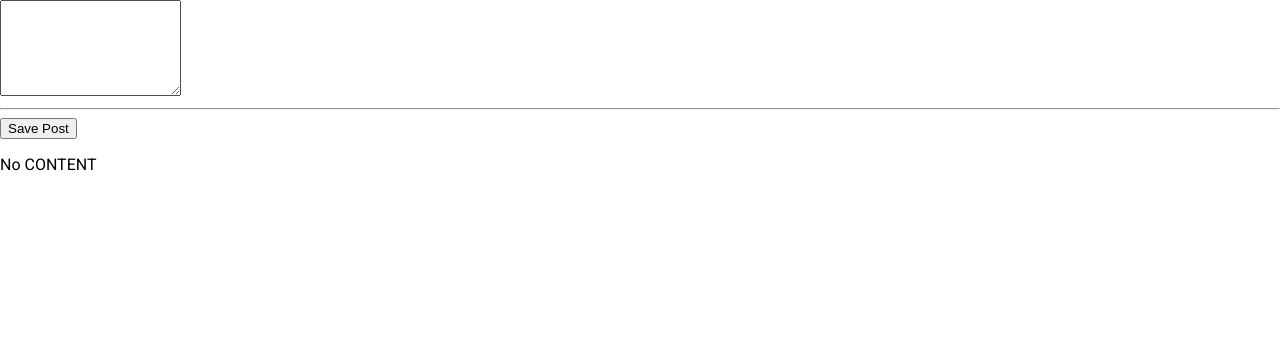
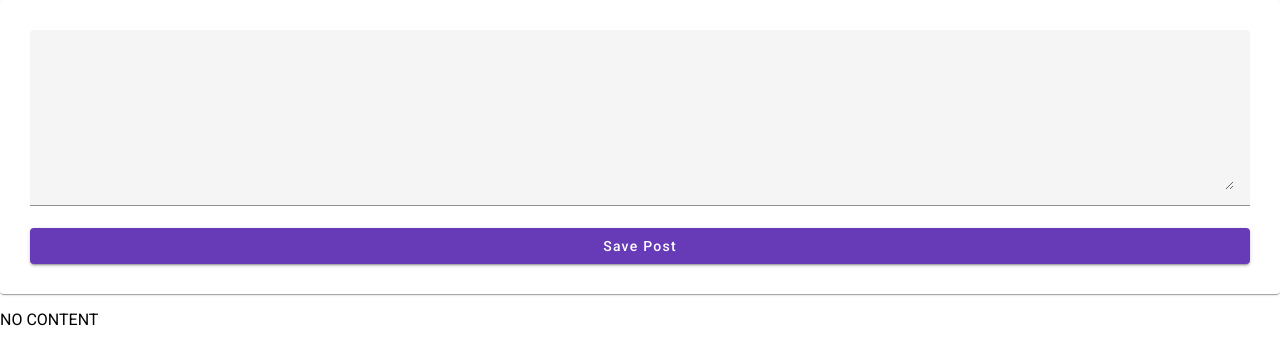
Before and after one commit to chibui/mean-tut, an Angular app in the folder mean-course/: page / in a window 1280 px wide. Shown: the top 364 px of the page. Built offline with nearby package versions, Linux system fonts and the light colour scheme.

Commit message:
material button

```diff
--- a/mean-course/src/app/app.module.ts
+++ b/mean-course/src/app/app.module.ts
@@ -1,5 +1,7 @@
 import { NgModule } from '@angular/core';
 import { FormsModule } from '@angular/forms'
+import { BrowserAnimationsModule } from '@angular/platform-browser/animations';
+
 import { BrowserModule } from '@angular/platform-browser';
 import { MatButtonModule} from '@angular/material/button';
 import { MatCardModule} from '@angular/material/card';
@@ -13,7 +15,6 @@ import { MatToolbarModule} from '@angular/material/toolbar';
 import { AppComponent } from './app.component';
 import { PostsComponent } from './posts/posts.component';
 import { PostCreateComponent } from './posts/post-create/post-create.component';
-import { BrowserAnimationsModule } from '@angular/platform-browser/animations';
 
 @NgModule({
   declarations: [
--- a/mean-course/src/app/posts/post-create/post-create.component.css
+++ b/mean-course/src/app/posts/post-create/post-create.component.css
@@ -0,0 +1,4 @@
+mat-form-field,
+textarea {
+  width: 100%;
+}
--- a/mean-course/src/app/posts/post-create/post-create.component.html
+++ b/mean-course/src/app/posts/post-create/post-create.component.html
@@ -1,11 +1,19 @@
-<textarea
-  rows="6"
-  [(ngModel)]="enteredValue"
-  #postInput
->
-</textarea>
+<mat-card>
+  <mat-form-field>
+    <textarea matInput
+              rows="6"
+              [(ngModel)]="enteredValue"
+              #postInput
+    >
+    </textarea>
+  </mat-form-field>
 
-<hr>
+  <button mat-raised-button
+          color="primary"
+          (click)="onAddPost()"
+  >
+    Save Post
+  </button>
+</mat-card>
 
-<button (click)="onAddPost()">Save Post</button>
 <p>{{ newPost }}</p>
--- a/mean-course/src/app/posts/post-create/post-create.component.ts
+++ b/mean-course/src/app/posts/post-create/post-create.component.ts
@@ -7,7 +7,7 @@ import { Component } from '@angular/core';
 })
 export class PostCreateComponent {
   enteredValue: string = '';
-  newPost: string = 'No CONTENT';
+  newPost: string = 'NO CONTENT';
 
   onAddPost() {
     this.newPost = this.enteredValue;
```
